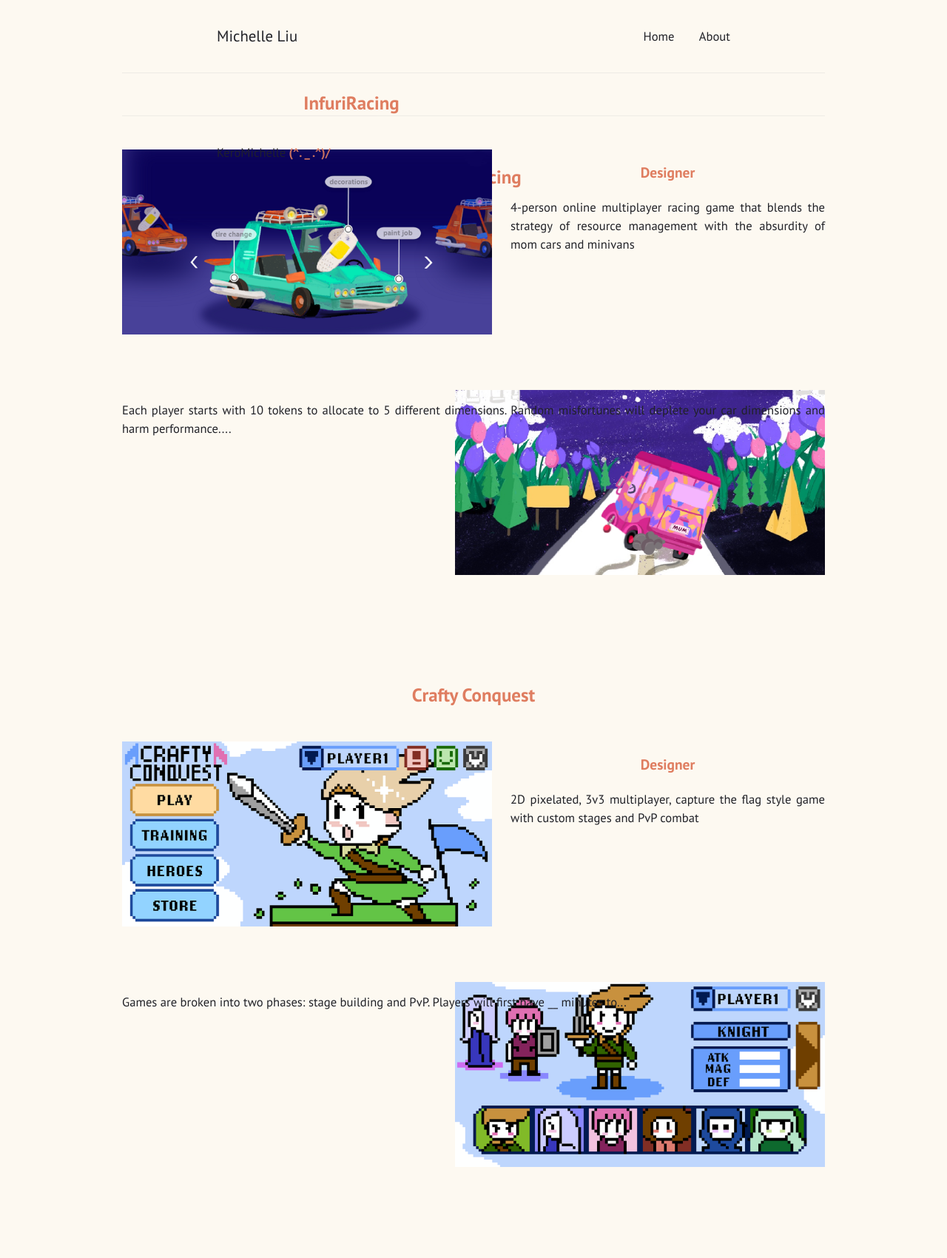
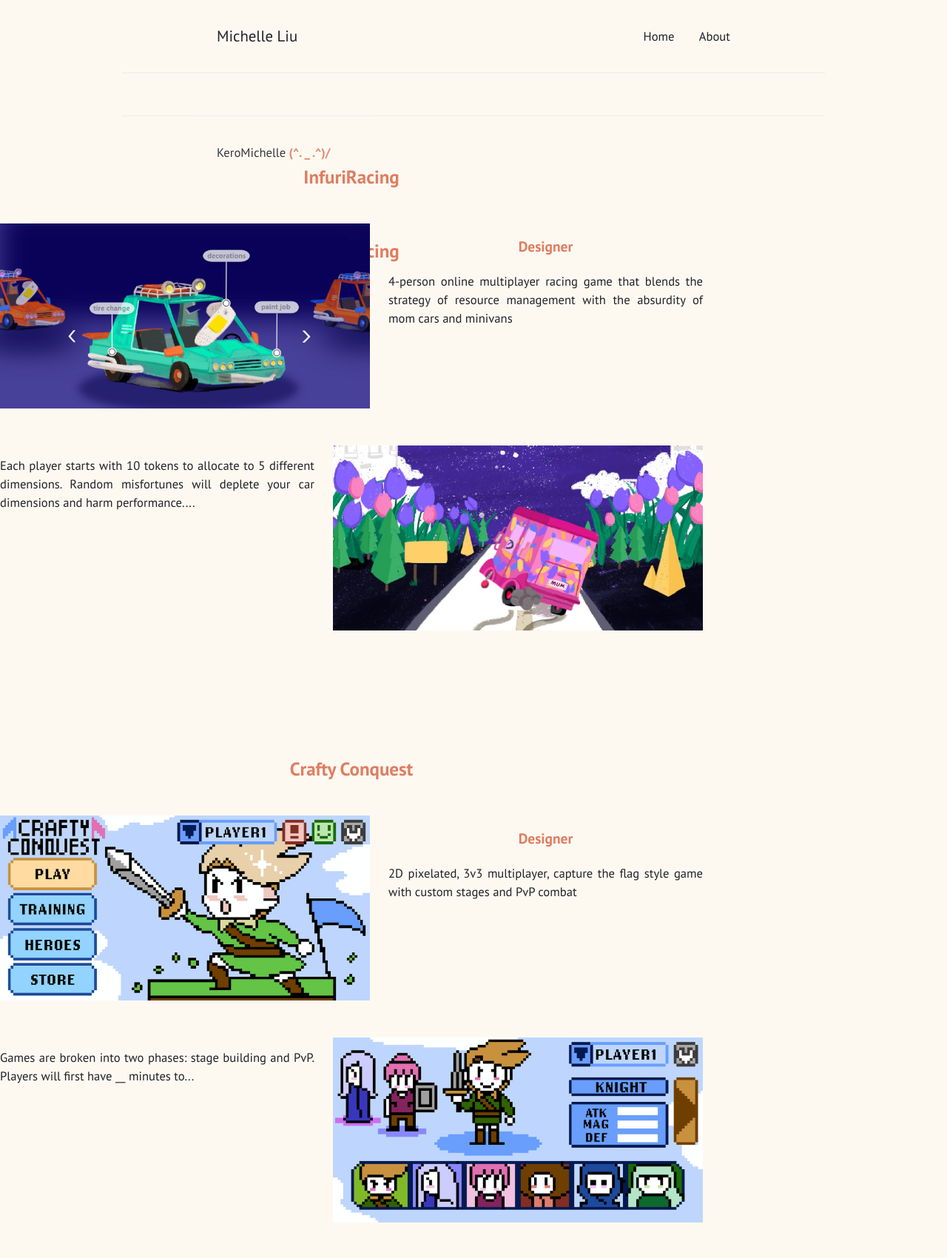
Before and after one commit to KeroMichelle/KeroMichelle.github.io, a Jekyll site: the page built from prototypes.html, in a window 1280 px wide. Shown: the whole page at 74% size. Built offline with Jekyll 4.4.1, drawn with Linux system fonts in a browser that asks for light colours; before the commit the page ends 1650 px from its top, so only the background shows below that.

Commit message:
spacing fix

```diff
--- a/_sass/classes.sass
+++ b/_sass/classes.sass
@@ -107,7 +107,7 @@
 
 .game1
   position: absolute
-  top: 100px
+  top: 200px
   left: 0
   width: 950px
   height: 50px
@@ -123,16 +123,18 @@
 
 .box1
   position: absolute
-  top: 200px
+  top: 300px
+  left: 0
   width: 950px
-  height: 650px
+  height: 600px
   padding: 0
 
 .box2
   position: absolute
   top: 800px
+  left: 0
   width: 950px
-  height: 650px
+  height: 600px
   padding: 0
 
 .box-row1
@@ -140,15 +142,15 @@
   top: 0
   left: 0
   width: 950px
-  height: 305px
+  height: 275px
   padding: 0
 
 .box-row2
   position: absolute
-  top: 325px
+  top: 300px
   left: 0
   width: 950px
-  height: 305px
+  height: 275px
   padding: 0
 
 .box-row1-image
@@ -169,15 +171,15 @@
   position: absolute
   top: 0
   left: 450px
-  width: 500
-  height: 250
+  width: 500px
+  height: 250px
 
 .box-row2-text
   position: absolute
   top: 0
   left: 0
-  width: 425
-  height: 250
+  width: 425px
+  height: 250px
 
 
 
```
